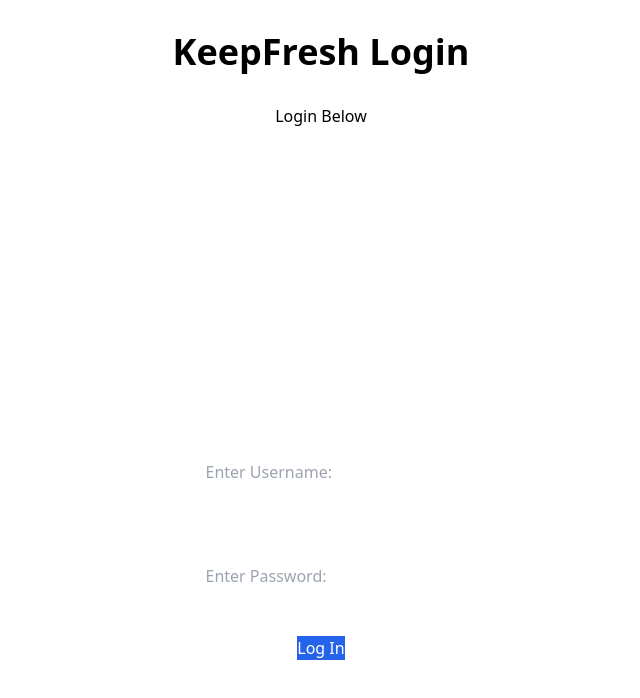
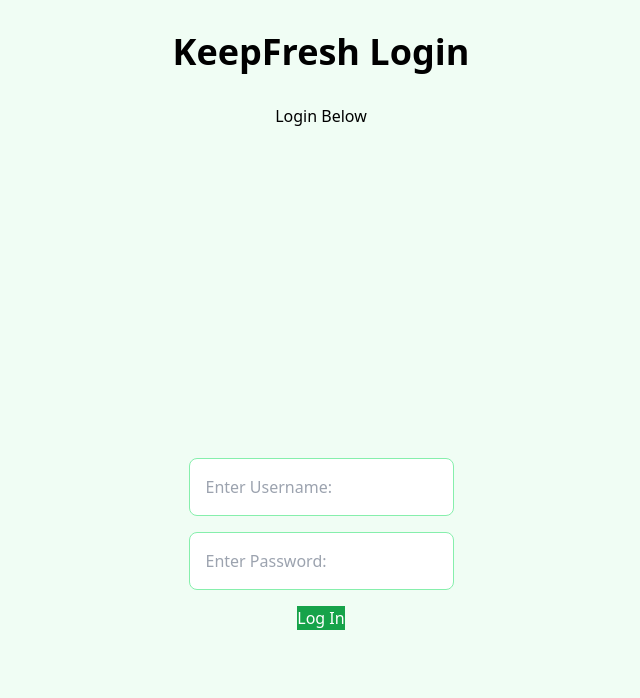
Before and after one commit to hvpham-yorku/project-group-8-keepfresh, a Next.js app in the folder frontend/: page /login in a window 1280 px wide. Shown: the top 698 px of the page, without its empty margins (319-959 px from the left). Built offline with nearby package versions, Linux system fonts and the light colour scheme.

Commit message:
Basic CSS Implemented for Auth Pages

```diff
--- a/frontend/app/login/page.tsx
+++ b/frontend/app/login/page.tsx
@@ -12,7 +12,7 @@ export default function Login() {
     router.push('/userhome');
   }
   return (
-    <div className="min-h-screen flex flex-col items-center justify-center p-8 gap-4">
+    <div className="min-h-screen flex flex-col items-center justify-center p-8 gap-4 bg-green-50">
       <h1 className="text-4xl font-bold">KeepFresh Login</h1>
       <p className="mt-4">Login Below</p>
       <form onSubmit={handleSubmit} className="min-h-screen p-8 flex flex-col items-center justify-center gap-4">
@@ -21,18 +21,18 @@ export default function Login() {
           placeholder="Enter Username: "
           value={username}
           onChange={(e) => setUsername(e.target.value)}
-          className="p-8"
+          className="p-4 rounded-lg border border-green-300 gap-4"
         />
         <input
           type="password"
           placeholder="Enter Password: "
           value={password}
           onChange={(e) => setPassword(e.target.value)}
-          className="p-8"
+          className="p-4 rounded-lg border border-green-300 gap-4"
         />
         <button
           type="submit"
-          className="bg-blue-600 text-white"
+          className="bg-green-600 text-white"
         >
           Log In
         </button>
--- a/frontend/app/page.tsx
+++ b/frontend/app/page.tsx
@@ -2,16 +2,16 @@ import Link from 'next/link';
 
 export default function Home() {
   return (
-    <div className="min-h-screen flex flex-col items-center justify-center p-8 gap-4">
+    <div className="min-h-screen flex flex-col items-center justify-center p-8 gap-4 bg-green-50">
       <h1 className="text-4xl font-bold">KeepFresh</h1>
       <p className="mt-4">Welcome to KeepFresh!</p>
       <Link href="/login">
-        <button className="bg-blue-600 text-white">
+        <button className="bg-green-600 text-white rounded-lg px-8 py-3">
          Go to Login
         </button>
       </Link>
       <Link href="/signup">
-        <button className="bg-blue-600 text-white">
+        <button className="bg-green-600 text-white rounded-lg px-8 py-3">
           Go to Sign Up
         </button>
       </Link>
--- a/frontend/app/signup/page.tsx
+++ b/frontend/app/signup/page.tsx
@@ -13,7 +13,7 @@ export default function SignUp() {
 
 
   return (
-    <div className="min-h-screen flex flex-col items-center justify-center p-8 gap-4">
+    <div className="min-h-screen flex flex-col items-center justify-center p-8 gap-4 bg-green-50">
       <h1 className="text-4xl font-bold">KeepFresh Sign Up</h1>
       <p className="mt-4">Sign Up Below!</p>
       <form onSubmit={handleSubmit} className="min-h-screen p-8 flex flex-col items-center justify-center gap-4">
@@ -22,18 +22,18 @@ export default function SignUp() {
           placeholder="Enter Username: "
           value={username}
           onChange={(e) => setUsername(e.target.value)}
-          className="p-8"
+          className="p-4 rounded-lg border border-green-300 gap-4"
         />
         <input
           type="password"
           placeholder="Enter Password: "
           value={password}
           onChange={(e) => setPassword(e.target.value)}
-          className="p-8"
+          className="p-4 rounded-lg border border-green-300 gap-4"
         />
         <button
           type="submit"
-          className="bg-blue-600 text-white"
+          className="bg-green-600 text-white"
         >
           Sign Up
         </button>
--- a/frontend/app/userhome/page.tsx
+++ b/frontend/app/userhome/page.tsx
@@ -1,6 +1,6 @@
 export default function SignUp() {
   return (
-    <div className="min-h-screen flex flex-col items-center justify-center p-8 gap-4">
+    <div className="min-h-screen flex flex-col items-center justify-center p-8 gap-4 bg-green-50">
       <h1 className="text-4xl font-bold">Welcome to Your Home Page</h1>
       <p className="mt-4">Get Started Below</p>
     </div>
```
